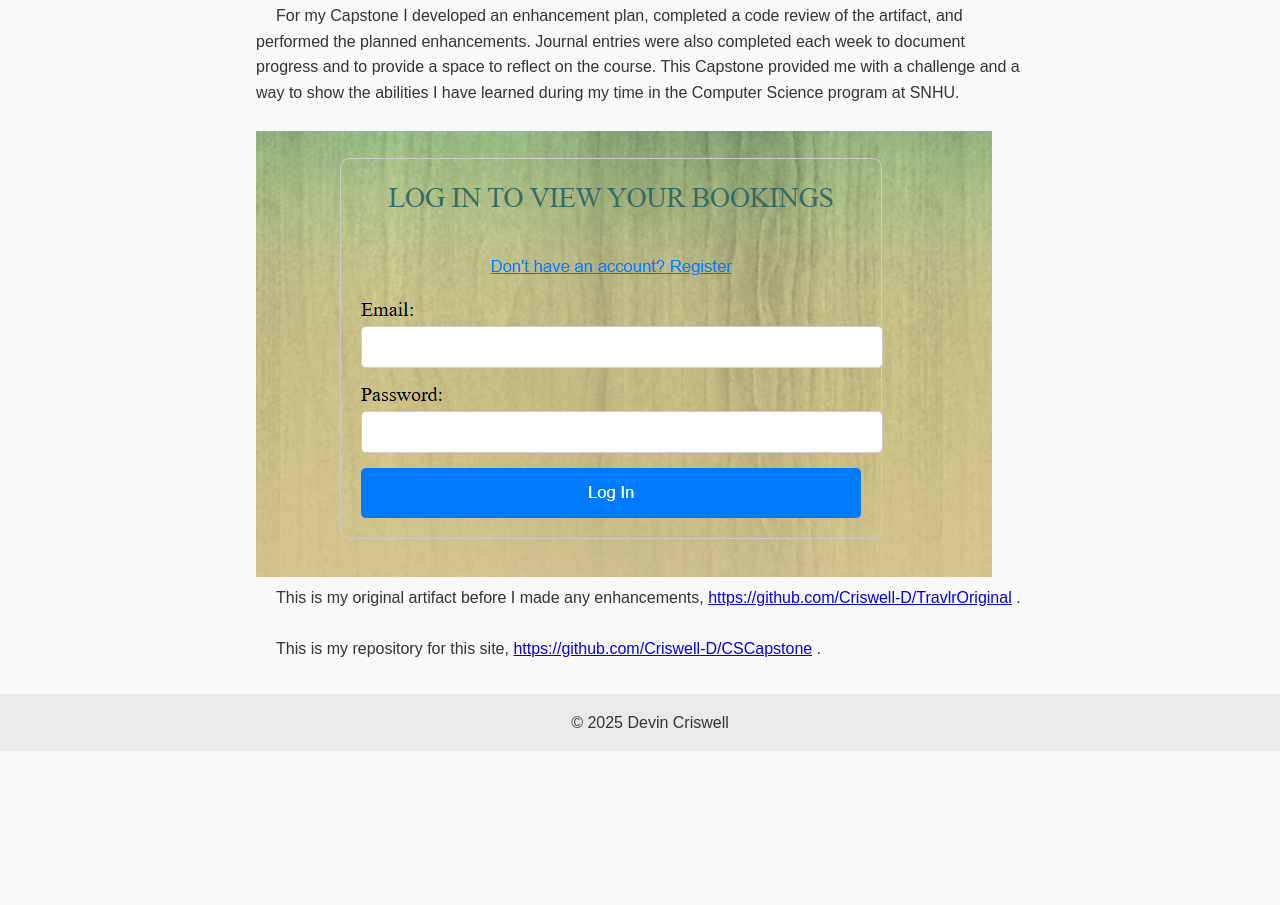
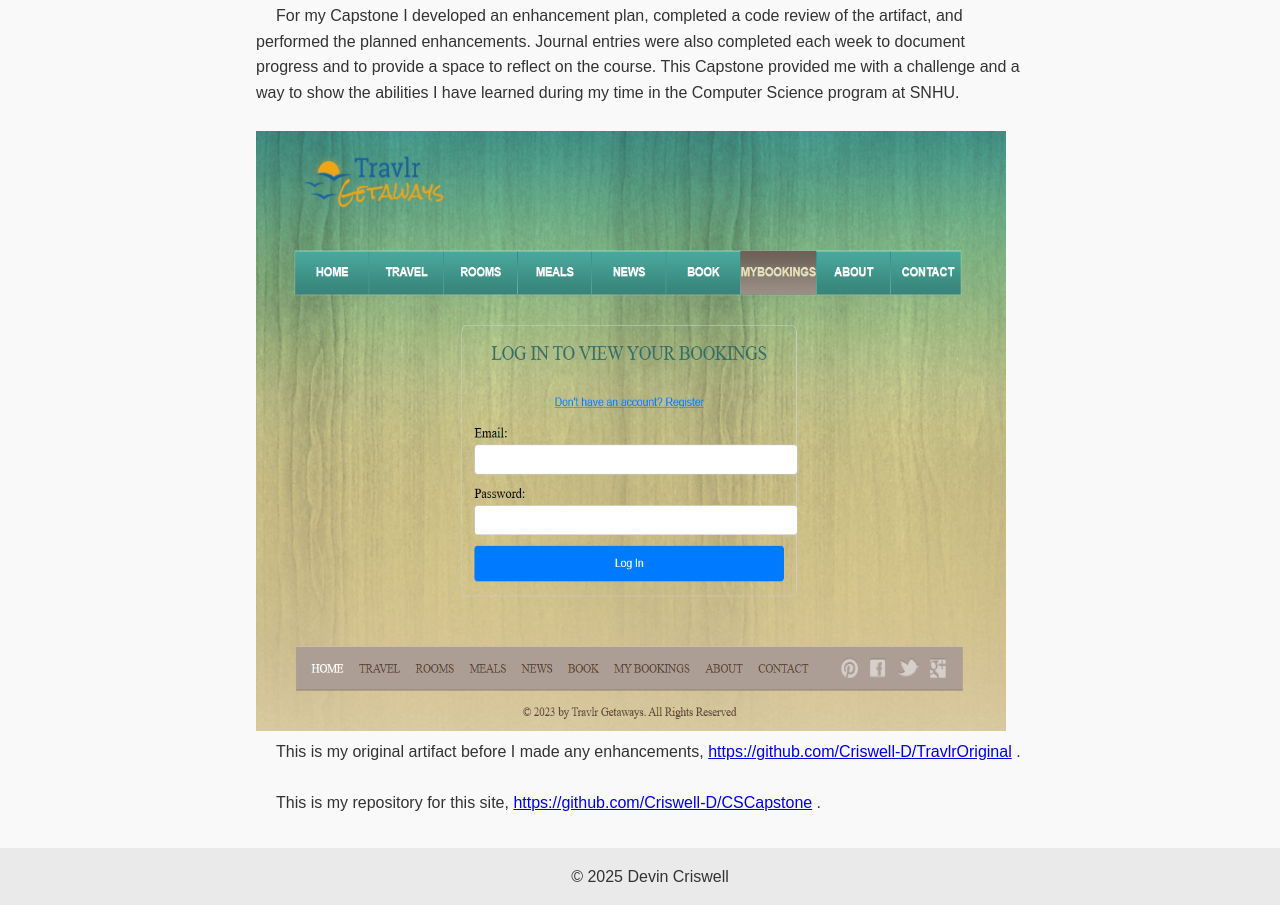
Before and after one commit to Criswell-D/CSCapstone, a plain HTML site: page index.html in a window 1280 px wide. Shown: the part 691-1596 px from the top of the page. Before the commit the page ends 1442 px from the top, so only its background shows below. Drawn offline with Linux system fonts and the light colour scheme.

Commit message:
added new image

```diff
--- a/index.html
+++ b/index.html
@@ -39,7 +39,7 @@
     and performed the planned enhancements. Journal entries were also completed each week to document progress and to provide a space to reflect on the course. This Capstone provided me with a challenge
     and a way to show the abilities I have learned during my time in the Computer Science program at SNHU.</p>
     <br>
-    <img src="assets/images/Login.png" alt="Travlr Getaways login page">
+    <img src="assets/images/TravlrLogin.png" width="750" height="600" alt="Travlr Getaways login page">
     <br>
     <p>This is my original artifact before I made any enhancements, <a href="https://github.com/Criswell-D/TravlrOriginal">https://github.com/Criswell-D/TravlrOriginal</a> .</p>
      <br>
```
Also changed, not shown: assets/images/TravlrLogin.png (added).
